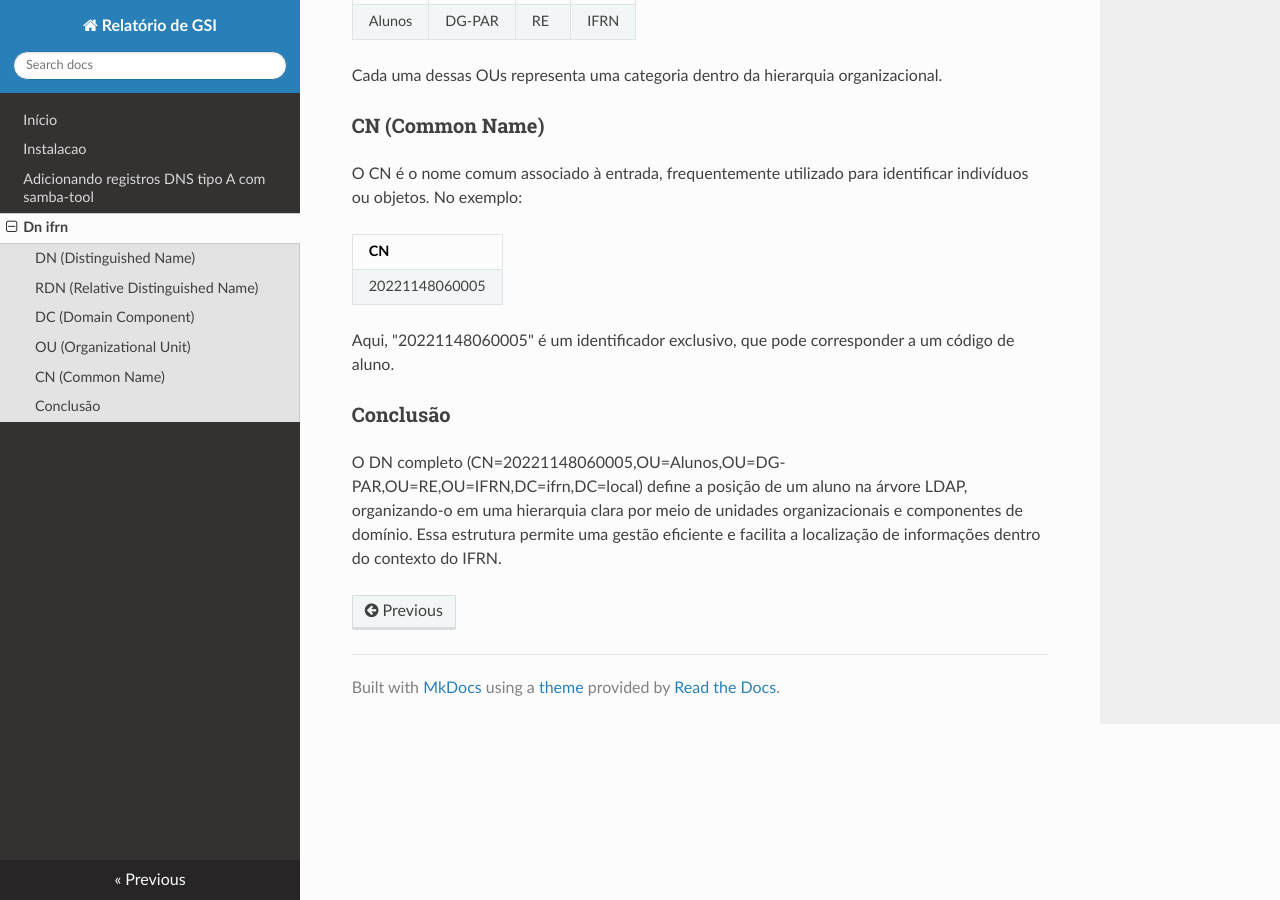
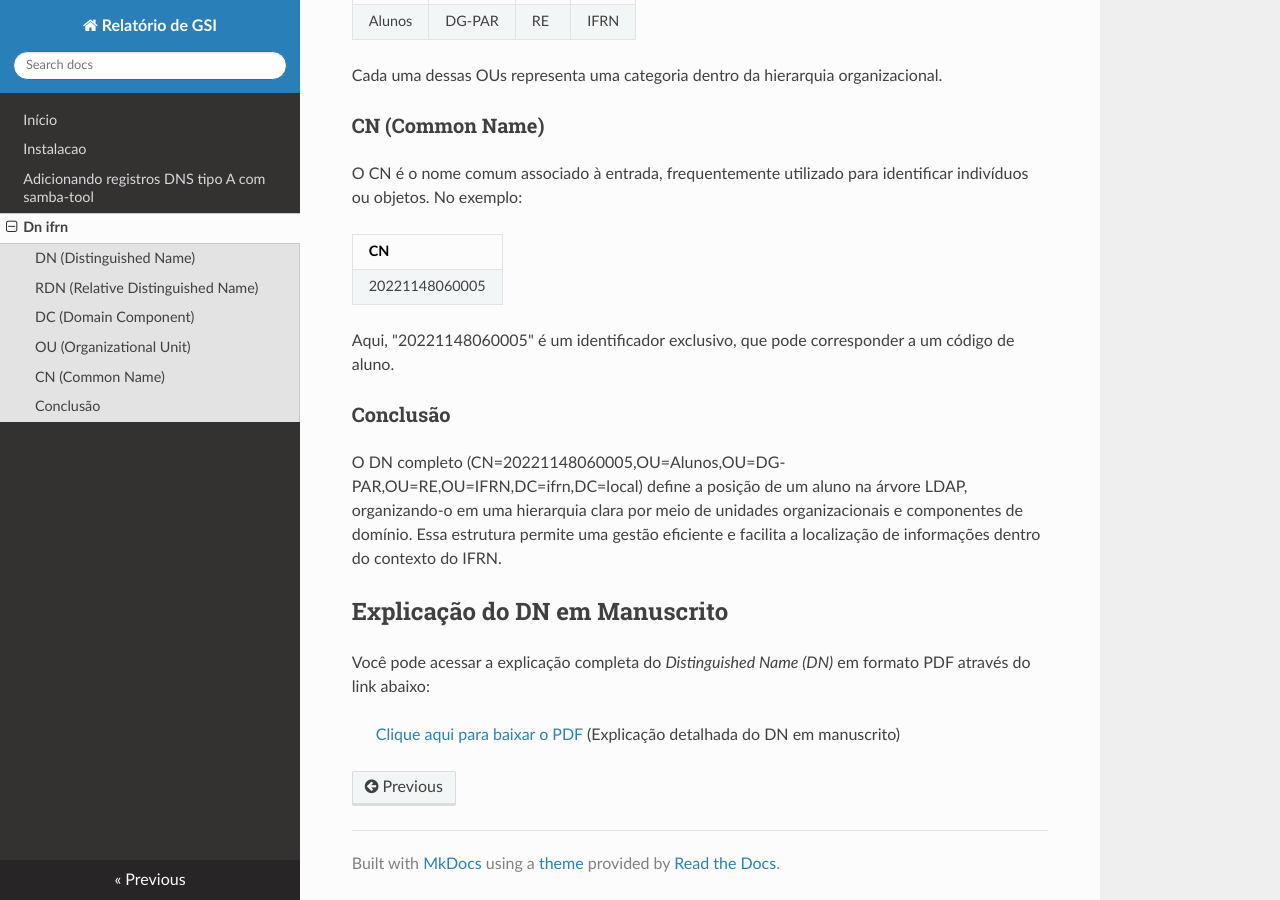
Before and after one commit to brunopithon/gsi-rel, an MkDocs documentation site: the page built from docs/ldap/dn-ifrn.md, in a window 1280 px wide and 900 px high, scrolled down 1415 px. Built offline with MkDocs 1.6.1, drawn with Linux system fonts in a browser that asks for light colours; nearby versions of some CDN libraries.

Commit message:
Adicionando manuscrito

```diff
--- a/docs/ldap/dn-ifrn.md
+++ b/docs/ldap/dn-ifrn.md
@@ -61,3 +61,10 @@ Aqui, "20221148060005" é um identificador exclusivo, que pode corresponder a um
 ### Conclusão
 
 O DN completo (CN=20221148060005,OU=Alunos,OU=DG-PAR,OU=RE,OU=IFRN,DC=ifrn,DC=local) define a posição de um aluno na árvore LDAP, organizando-o em uma hierarquia clara por meio de unidades organizacionais e componentes de domínio. Essa estrutura permite uma gestão eficiente e facilita a localização de informações dentro do contexto do IFRN.
+
+##  Explicação do DN em Manuscrito
+
+Você pode acessar a explicação completa do _Distinguished Name (DN)_ em formato PDF através do link abaixo:
+
+> [Clique aqui para baixar o PDF](./juranda2024.pdf)
+> (Explicação detalhada do DN em manuscrito)
```
Also changed, not shown: 1 other file.
